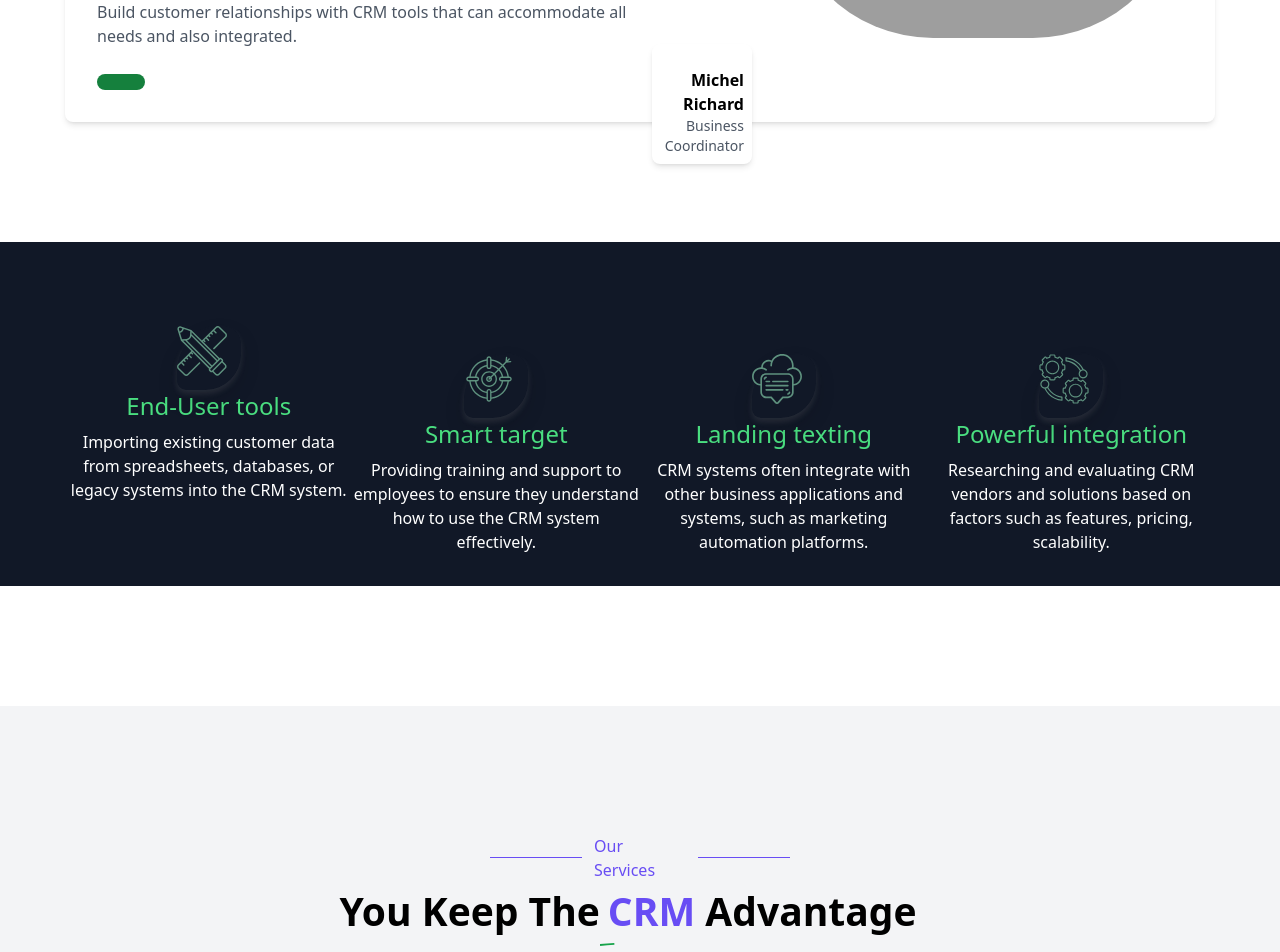
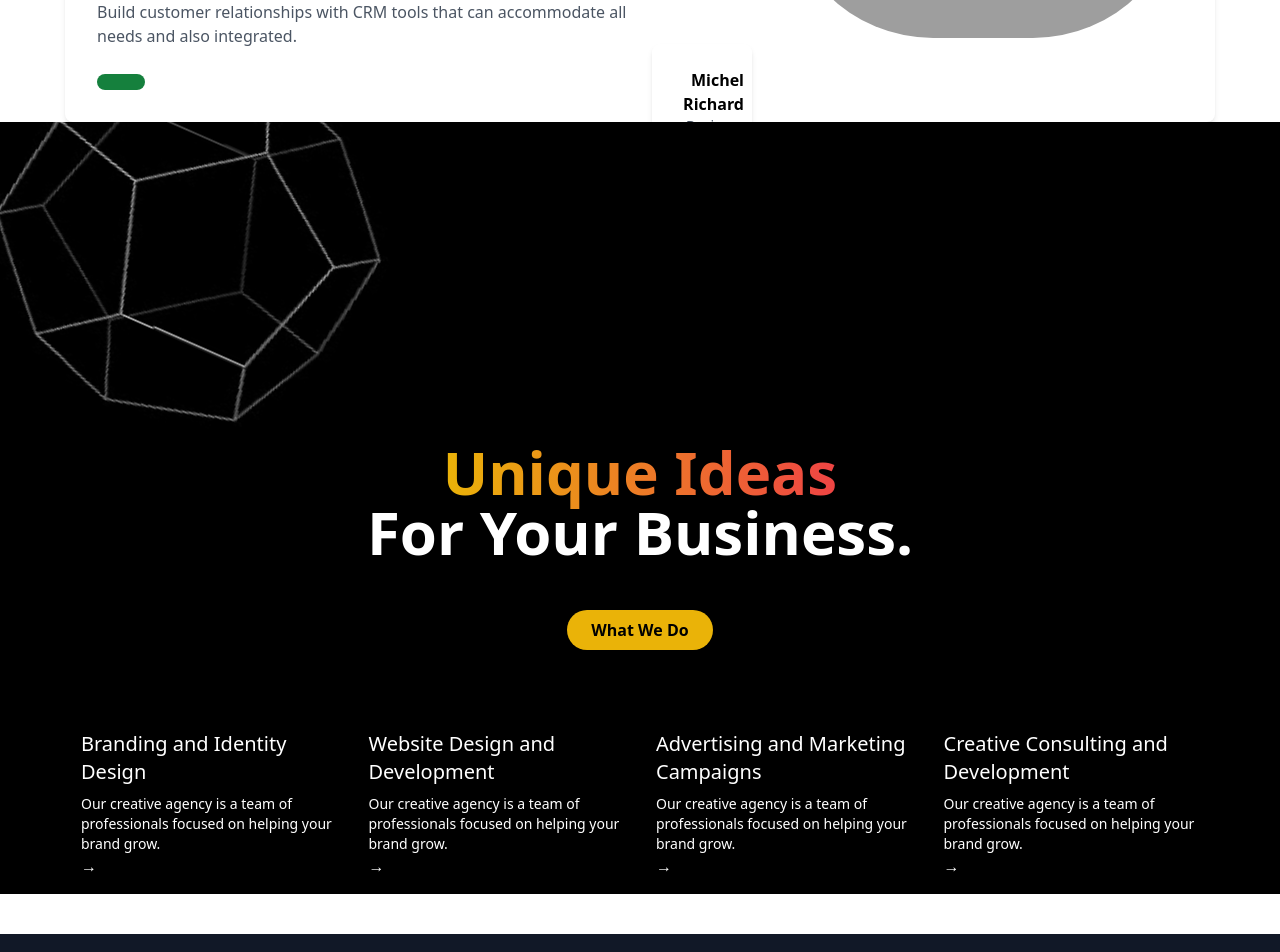
Before and after one commit to lavishabhatia/website-builder, a React (Vite) app in the folder my-crm-app/: page / in a window 1280 px wide. Shown: the part 420-1372 px from the top of the page. Built offline with nearby package versions, Linux system fonts and the light colour scheme; grey boxes are pictures that could not be loaded.

Commit message:
uniques idea

```diff
--- a/my-crm-app/src/components/landing/TeamMember.jsx
+++ b/my-crm-app/src/components/landing/TeamMember.jsx
@@ -4,13 +4,13 @@ import "../../css/teamMember.css";
 
 const CarouselCard = React.memo(({ member }) => (
   <div className="carousel-card">
-    <img src={member.img} alt={member.name} className="carousel-image" />
+    <img src={member?.img} alt={member?.name} className="carousel-image" />
     <div className="carousel-info">
-      <h3>{member.name}</h3>
-      <p>{member.role}</p>
+      <h3>{member?.name}</h3>
+      <p>{member?.role}</p>
     </div>
     <div className="socials">
-      {Object.entries(member.socials).map(([key, url]) => (
+      {Object.entries(member?.socials).map(([key, url]) => (
         <a key={key} href={url} className="social-icon">
           <i className={`fab fa-${key}`}></i>
         </a>
@@ -104,7 +104,7 @@ const TeamMember = () => {
         onMouseUp={handleMouseLeaveOrUp}
         onMouseMove={handleMouseMove}
       >
-        {teamMembers.map((member, index) => (
+        {teamMembers?.map((member, index) => (
           <CarouselCard key={index} member={member} />
         ))}
       </div>
--- /dev/null
+++ b/my-crm-app/src/components/landing/UniqueIdeas.jsx
@@ -0,0 +1,57 @@
+import React, { lazy, Suspense, useMemo } from "react";
+import "../../css/uniqueIdeas.css";
+import prop from "../../assets/landing/prop.jpeg";
+const PageWrapper = lazy(() => import("../ui/wrapper/PageWrapper"));
+import { uniqueIdeasData } from "../../data/data";
+
+const UniqueIdeas = () => {
+  const serviceCards = useMemo(
+    () =>
+      uniqueIdeasData?.map((service, index) => (
+        <div className="service-card w-full md:w-1/4" key={index}>
+          <h3 className="text-xl mb-2">{service?.title}</h3>
+          <p className="text-sm">{service?.description}</p>
+          <button className="initial-btn">→</button>
+          <button className="hover-btn hidden">Learn More</button>
+        </div>
+      )),
+    [uniqueIdeasData]
+  );
+
+  return (
+    <div className="w-full bg-black flex items-center justify-center text-white">
+      <section className="relative w-full bg-black text-white overflow-hidden">
+        <div className="absolute inset-0 -top-20 h-full w-full">
+          <img
+            src={prop}
+            alt="Prop image"
+            className="animate-spin-slow h-96 w-96 overflow-hidden left-3"
+          />
+        </div>
+        <div className="z-10 text-center pt-80">
+          <h1 className="text-6xl font-bold mb-4">
+            <span className="bg-clip-text text-transparent bg-gradient-to-r from-yellow-500 to-red-500">
+              Unique Ideas
+            </span>
+            <br />
+            For Your Business.
+          </h1>
+          <button className="mt-8 py-2 px-6 bg-yellow-500 text-black font-semibold rounded-full hover:bg-yellow-600 transition duration-300">
+            What We Do
+          </button>
+        </div>
+        <div className="w-full flex items-center justify-center">
+          <Suspense fallback={<></>}>
+            <PageWrapper>
+              <div className="bottom-0 left-0 right-0 mt-16 flex flex-col md:flex-row justify-between bg-black z-20">
+                {serviceCards}
+              </div>
+            </PageWrapper>
+          </Suspense>
+        </div>
+      </section>
+    </div>
+  );
+};
+
+export default UniqueIdeas;
--- a/my-crm-app/src/components/landing/WorkProcess.jsx
+++ b/my-crm-app/src/components/landing/WorkProcess.jsx
@@ -1,6 +1,5 @@
 import React, { memo } from "react";
 import PropTypes from "prop-types";
-import Backgroundshape from "../ui/icon/Backgroundshape";
 import { processes } from "../../data/data";
 import PageWrapper from "../ui/wrapper/PageWrapper";
 import "../../css/workProcess.css";
--- a/my-crm-app/src/components/ui/Footer.jsx
+++ b/my-crm-app/src/components/ui/Footer.jsx
@@ -6,7 +6,7 @@ import PageWrapper from "./wrapper/PageWrapper";
 const Footer = () => {
   const memoizedFooterContent = useMemo(() => {
     return fotterData?.map((d, i) => (
-      <div key={i}>
+      <div key={i} className="w-full sm:w-1/2 md:w-1/4 px-2">
         <h4 className="font-semibold">{d?.title}</h4>
         <hr className="animated-dash" />
         <ul className="mt-2 space-y-2">
@@ -18,28 +18,36 @@ const Footer = () => {
     ));
   }, [fotterData]);
 
+  const formInput = useMemo(() => (
+    <form className="mt-4 flex flex-col sm:flex-row">
+      <input
+        type="email"
+        placeholder="Email Address"
+        className="p-2 w-full sm:w-64 rounded-t-md sm:rounded-l-md sm:rounded-t-none focus:outline-none"
+      />
+      <button type="submit" className="p-2 bg-green-600 rounded-b-md sm:rounded-r-md sm:rounded-b-none">
+        Subscribe
+      </button>
+    </form>
+  ), []);
+
   return (
     <footer className="bg-black text-white flex flex-col items-center justify-center py-16">
       <PageWrapper>
         <div className="w-full mx-auto px-4">
-          <div className="flex w-full justify-between">
-            <div>
-              <h3 className="text-lg font-semibold">Subscribe to our Newsletter</h3>
-              <p className="text-sm">Get started with a 1 Month free trial. No purchase required.</p>
-              <form className="mt-4">
-                <input
-                  type="email"
-                  placeholder="Email Address"
-                  className="p-2 w-64 rounded-l-md focus:outline-none"
-                />
-                <button type="submit" className="p-2 bg-green-600 rounded-r-md">
-                  Subscribe
-                </button>
-              </form>
+          <div className="flex flex-col md:flex-row w-full justify-between">
+            <div className="w-full md:w-1/3 mb-8 md:mb-0">
+              <h3 className="text-lg font-semibold">
+                Subscribe to our Newsletter
+              </h3>
+              <p className="text-sm">
+                Get started with a 1 Month free trial. No purchase required.
+              </p>
+              {formInput}
             </div>
-            <div className="flex space-x-16">
+            <div className="flex flex-wrap w-full md:w-2/3">
               {memoizedFooterContent}
-              <div>
+              <div className="w-full sm:w-1/2 md:w-1/4 px-2">
                 <h4 className="font-semibold">Get the app</h4>
                 <p className="mt-2">We suggest connecting apps</p>
                 <div className="flex mt-2 space-x-2">
--- a/my-crm-app/src/components/ui/StickeyHeader.jsx
+++ b/my-crm-app/src/components/ui/StickeyHeader.jsx
@@ -38,14 +38,16 @@ const StickeyHeader = () => {
   return (
     <div className="w-full flex items-center justify-center fixed top-0 bg-themecolor z-[999999]">
       <PageWrapper>
-        <div className="flex items-center justify-between py-2.5 w-full">
-          <div className="flex items-center gap-2.5 text-base text-white font-medium w-1/2">
-            {info.map((d, i) => (
-              <span key={i}>{d.info}</span>
+        <div className="flex flex-col sm:flex-row items-center justify-between py-2.5 w-full px-4">
+          <div className="flex flex-col sm:flex-row items-center gap-2.5 text-base text-white font-medium w-full sm:w-1/2 justify-center sm:justify-start">
+            {info?.map((d, i) => (
+              <span key={i} className="block sm:inline-block">
+                {d?.info}
+              </span>
             ))}
           </div>
-          <div className="flex items-center gap-2.5 text-base text-white font-medium w-1/2 justify-end">
-            {socialIcons.map(({ icon, key }) => (
+          <div className="flex items-center gap-2.5 text-base text-white font-medium w-full sm:w-1/2 justify-center sm:justify-end mt-2 sm:mt-0">
+            {socialIcons?.map(({ icon, key }) => (
               <span key={key}>{icon}</span>
             ))}
           </div>
--- a/my-crm-app/src/css/animatedDashedLine.css
+++ b/my-crm-app/src/css/animatedDashedLine.css
@@ -23,3 +23,16 @@
     background-size: 20px 2px; /* Adjust the background size for smooth movement */
     animation: dash-animation 6s linear infinite; /* Adjust the duration for desired speed */
 }
+
+/* Responsive Styles */
+@media (max-width: 640px) {
+  .flex-col {
+    flex-direction: column !important;
+  }
+}
+
+@media (max-width: 768px) {
+  .flex-wrap {
+    flex-wrap: wrap !important;
+  }
+}
--- /dev/null
+++ b/my-crm-app/src/css/uniqueIdeas.css
@@ -0,0 +1,50 @@
+/* src/css/uniqueIdeas.css */
+@keyframes spin-slow {
+    0% {
+      transform: rotate(0deg);
+    }
+    100% {
+      transform: rotate(360deg);
+    }
+  }
+
+  .animate-spin-slow {
+    animation: spin-slow 20s linear infinite;
+  }
+
+  .service-card {
+    position: relative;
+    padding: 1rem;
+    transition: background-color 0.3s ease, border 0.3s ease;
+  }
+
+  .service-card:hover {
+    background-color: #333;
+    border-top: 4px solid #f9a825;
+  }
+
+  .service-card .initial-btn {
+    display: inline-block;
+  }
+
+  .service-card .hover-btn {
+    display: none;
+  }
+
+  .service-card:hover .initial-btn {
+    display: none;
+  }
+
+  .service-card:hover .hover-btn {
+    display: inline-block;
+    margin-top: 1rem;
+    padding: 0.5rem 1rem;
+    background-color: #f9a825;
+    color: black;
+    border-radius: 9999px;
+    transition: background-color 0.3s ease;
+  }
+
+  .service-card:hover .hover-btn:hover {
+    background-color: #e68a00;
+  }
--- a/my-crm-app/src/data/data.js
+++ b/my-crm-app/src/data/data.js
@@ -163,3 +163,26 @@ export const processes = [
       "Researching and evaluating CRM vendors and solutions based on factors such as features, pricing, scalability.",
   },
 ];
+
+export const uniqueIdeasData = [
+  {
+    title: "Branding and Identity Design",
+    description:
+      "Our creative agency is a team of professionals focused on helping your brand grow.",
+  },
+  {
+    title: "Website Design and Development",
+    description:
+      "Our creative agency is a team of professionals focused on helping your brand grow.",
+  },
+  {
+    title: "Advertising and Marketing Campaigns",
+    description:
+      "Our creative agency is a team of professionals focused on helping your brand grow.",
+  },
+  {
+    title: "Creative Consulting and Development",
+    description:
+      "Our creative agency is a team of professionals focused on helping your brand grow.",
+  },
+];
--- a/my-crm-app/src/pages/LandingPage.jsx
+++ b/my-crm-app/src/pages/LandingPage.jsx
@@ -5,15 +5,18 @@ import Services from "../components/landing/Services";
 import TeamMember from "../components/landing/TeamMember";
 import WorkProcess from "../components/landing/WorkProcess";
 import StatisticsSection from "../components/landing/StatisticsSection";
+import UniqueIdeas from "../components/landing/UniqueIdeas";
 
 const LandingPage = () => {
   return (
     <div className="w-full flex items-center justify-center">
       {/* <StickeyHeader /> */}
-      <div className="flex flex-col gap-20 w-full items-center justify-center">
+      <div className="flex flex-col  w-full items-center justify-center">
         <HeroSection />
+        <UniqueIdeas />
         <WorkProcess />
         <Services />
+
         <StatisticsSection />
         <TeamMember />
       </div>
```
Also changed, not shown: my-crm-app/src/assets/landing/prop.jpeg (added).
